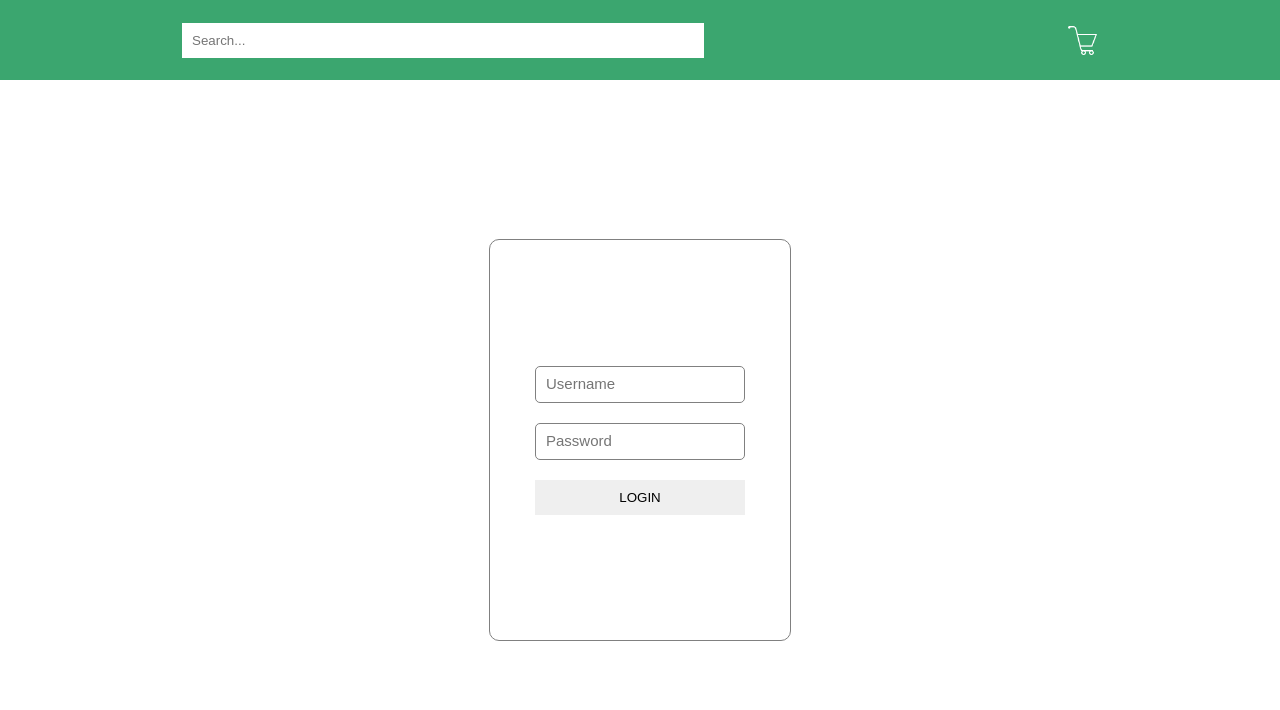
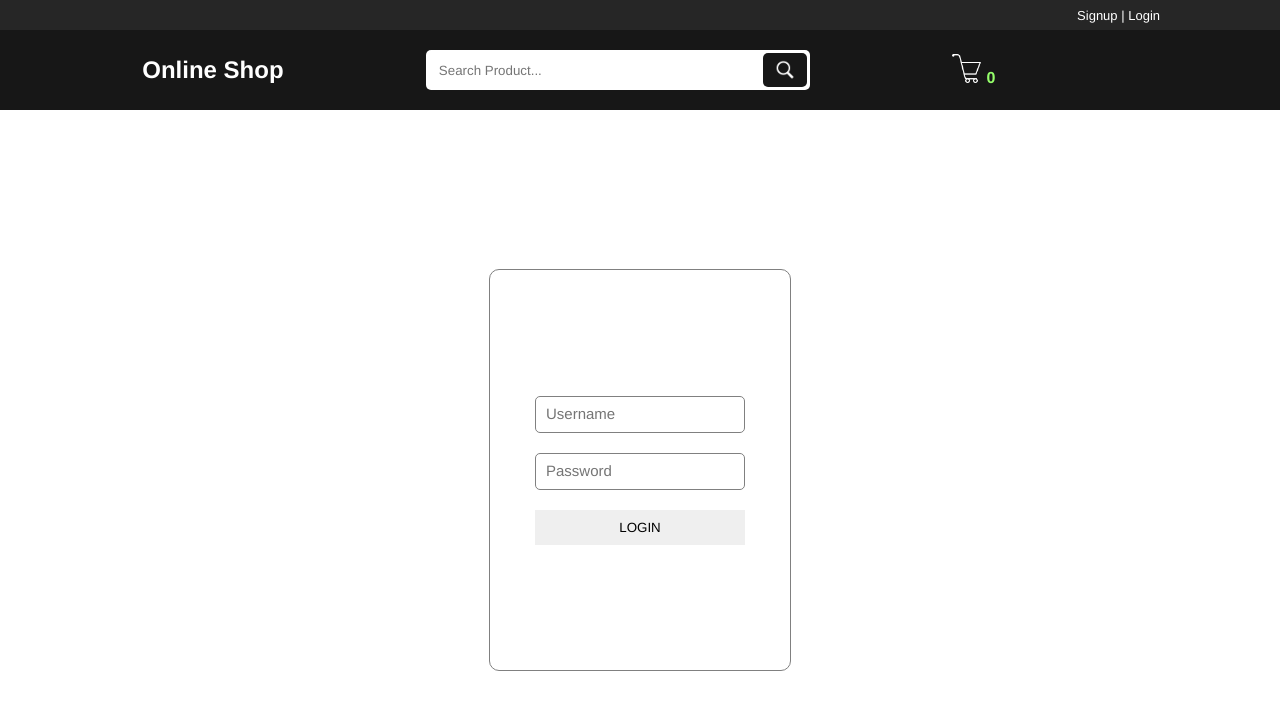
Before and after one commit to batchy-bot/Online-Shop-Thesis-Commission, a plain HTML site: page home.html in a window 1280 px wide. Drawn offline with Linux system fonts and the light colour scheme.

Commit message:
Changed Some

```diff
--- a/home.html
+++ b/home.html
@@ -11,9 +11,29 @@
 
 <body>
     <div id="header-container">
-        <input id="search-bar" type="text" placeholder="Search..." />
-        <img id="cart-btn" src="./res/icons/shopping-cart-icon.png"></>
+        <div id="header-upper-details">
+            <div id="login-signup">
+                <a href="">Signup </a>|<a href=""> Login</a>
+            </div>
+        </div>
+        <div id="header-lower-details">
+            <h2>Online Shop</h2>
+            <div id="search-bar">
+                <input id="search-bar" type="text" placeholder="Search Product..." />
+                <div id="search-btn">
+                    <img src="./res/icons/search-icon.png" alt="">
+                </div>
+            </div>
+            <div id="cart-btn">
+                <img src="./res/icons/shopping-cart-icon.png">
+                <span id="cart-num">0</span>
+            </div>
+            <div id="profile-area">
+                <img src="" alt="">
+            </div>
+        </div>
     </div>
+
     <div id="home-body-container">
         <form id="login-form" action="">
             <input type="text" placeholder="Username">
--- a/styles/cartModalStyle.css
+++ b/styles/cartModalStyle.css
@@ -129,7 +129,6 @@
     margin: 25px;
     color: white;
     background: #3ba66f;
-    background: #3ba66f;
     display: flex;
     align-items: center;
     justify-content: center;
--- a/styles/customerStyle.css
+++ b/styles/customerStyle.css
@@ -1,7 +1,7 @@
 @import url(./cartModalStyle.css);
 :root{
-    --base: #171717;
-    --baseHovered: #2c2c2c;
+    --base: #2c2c2c;
+    --baseHovered: #575757;
 }
 * {
     margin: 0;
@@ -190,6 +190,7 @@ a {
     box-sizing: border-box;
     transition: all;
     transition-duration: .5s;
+
 }
 
 .buy-now-btn:hover {
--- a/styles/styles.css
+++ b/styles/styles.css
@@ -1,29 +1,96 @@
+:root{
+    --base: #171717;
+    --baseHovered: #2c2c2c;
+}
 * {
     margin: 0;
     padding: 0;
     outline: none;
     border: none;
+    font-family: 'Helvetica';
+    user-select: none;
+}
+a {
+    text-decoration: none;
+    color: white;
 }
 /* Header Start*/
-#header-container{
-    background: #3ba66f;
+
+/* Header Start*/
+#header-container {
+    top: 0;
+    position: sticky;
+}
+#header-upper-details {
+    height: 20px;
+    padding: 5px 20px;
+    background: #262626;
+    color: white;
+    display: flex;
+    font-size: large;
+    align-items: center;
+    justify-content: flex-end;
+}
+#login-signup {
+    margin-right: 100px;
+    font-size: 13px;
+}
+
+#header-lower-details {
+    background: var(--base);
     height: 10vh;
     width: 100%;
     display: flex;
-    justify-content: space-around;
+    justify-content: space-evenly;
     align-items: center;
     position: sticky;
     top: 0;
 }
+
+#header-container h2 {
+    color: white;
+}
+
 #search-bar {
-    width: 40%;
-    height: 35px;
+    height: 40px;
+    width: 30%;
     padding-left: 10px;
+    display: flex;
+    background: white;
+    padding: 3px;
+    box-sizing: border-box;
+    justify-content: flex-start;
+    align-items: center;
+    border-radius: 5px;
 }
-#cart-btn {
+#search-bar input{
+    width: 100%;
+    padding: 0 10px;
+}
+#search-btn {
+    height: 100%;
+    background: var(--base);
+    border-radius: 5px;
+    display: flex;
+    justify-content: center;
+    align-items: center;
+}
+#search-btn img {
+    width: 45%;
+}
+
+
+
+#cart-btn img {
     width: 30px;
     height: 30px;
 }
+
+#cart-btn #cart-num {
+    color: #95ff6b;
+    font-weight: bold;
+}
+
 /* Header End */
 
 #home-body-container{
```
Also changed, not shown: index.html (+1 -5 lines).
